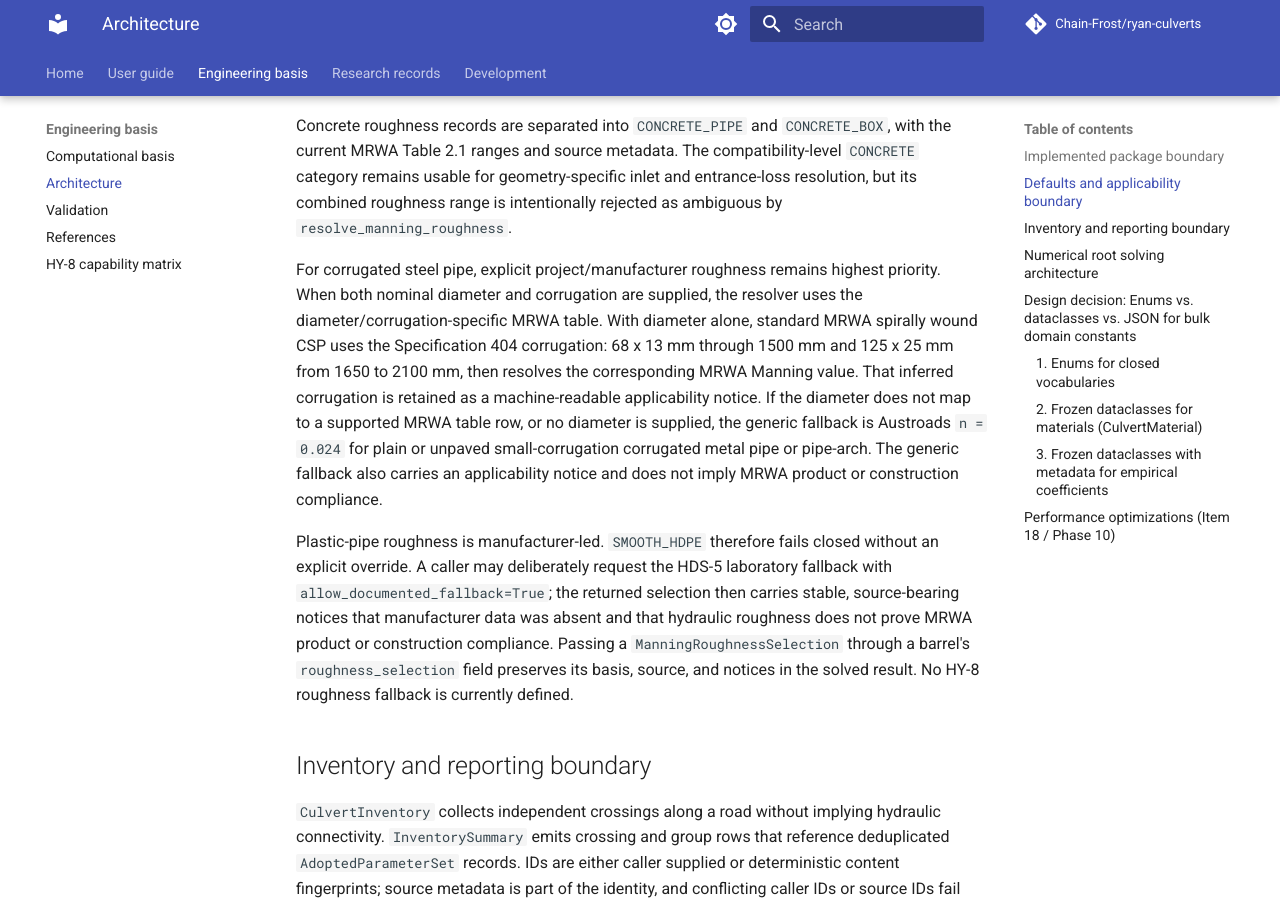
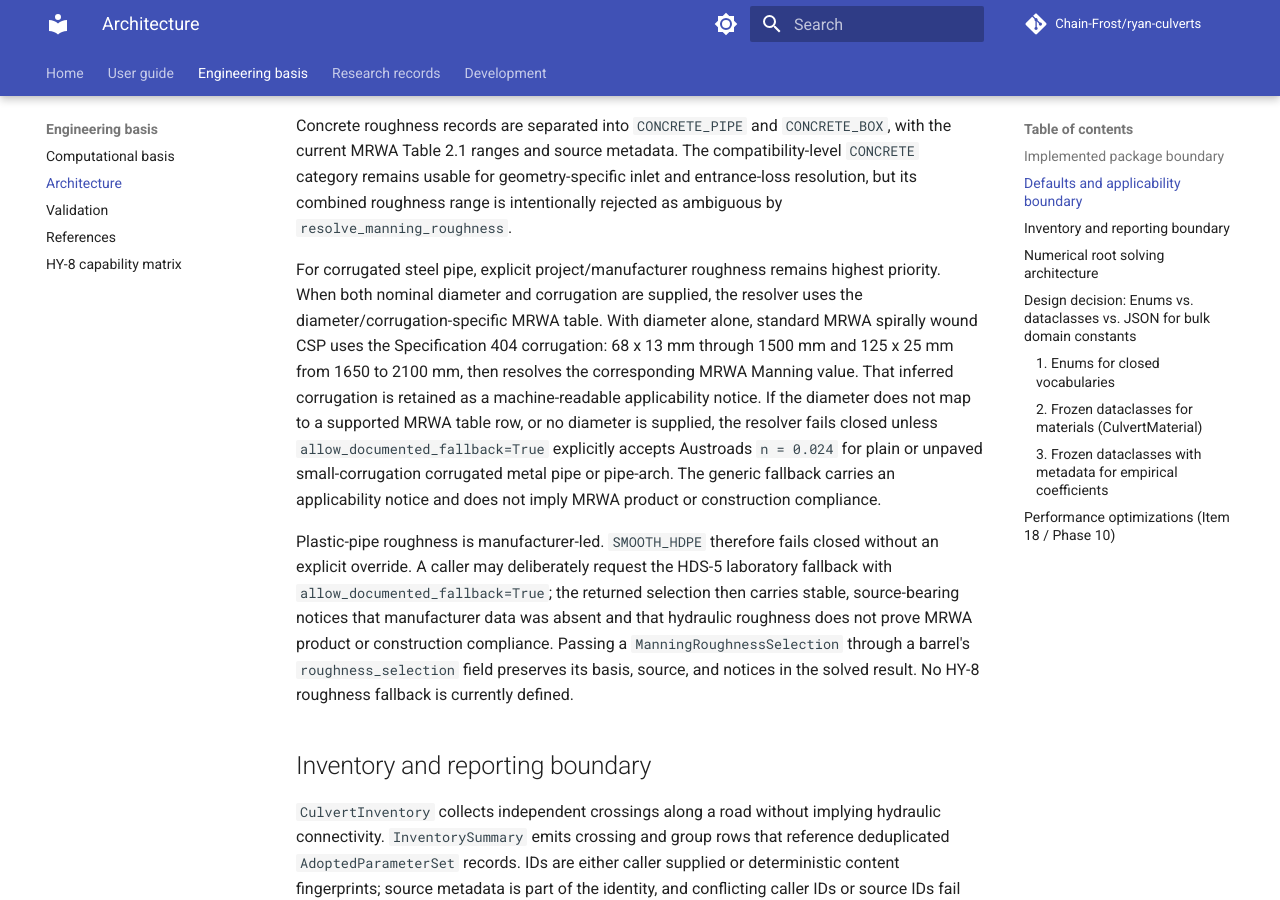
Before and after one commit to Chain-Frost/ryan-culverts, an MkDocs documentation site: the page built from docs/architecture.md, in a window 1280 px wide and 900 px high, scrolled down 3616 px. Built offline with MkDocs 1.6.1 and Material for MkDocs 9.7.7, drawn with Linux system fonts in a browser that asks for light colours; comment, search, counter and statistics services are not loaded.

Commit message:
Document opt-in generic CSP fallback

```diff
--- a/docs/architecture.md
+++ b/docs/architecture.md
@@ -114,10 +114,11 @@ diameter/corrugation-specific MRWA table. With diameter alone, standard MRWA spi
 CSP uses the Specification 404 corrugation: 68 x 13 mm through 1500 mm and 125 x 25 mm
 from 1650 to 2100 mm, then resolves the corresponding MRWA Manning value. That inferred
 corrugation is retained as a machine-readable applicability notice. If the diameter does
-not map to a supported MRWA table row, or no diameter is supplied, the generic fallback is
-Austroads `n = 0.024` for plain or unpaved small-corrugation corrugated metal pipe or
-pipe-arch. The generic fallback also carries an applicability notice and does not imply
-MRWA product or construction compliance.
+not map to a supported MRWA table row, or no diameter is supplied, the resolver fails
+closed unless `allow_documented_fallback=True` explicitly accepts Austroads `n = 0.024`
+for plain or unpaved small-corrugation corrugated metal pipe or pipe-arch. The generic
+fallback carries an applicability notice and does not imply MRWA product or construction
+compliance.
 
 Plastic-pipe roughness is manufacturer-led. `SMOOTH_HDPE` therefore fails closed without
 an explicit override. A caller may deliberately request the HDS-5 laboratory fallback
```
